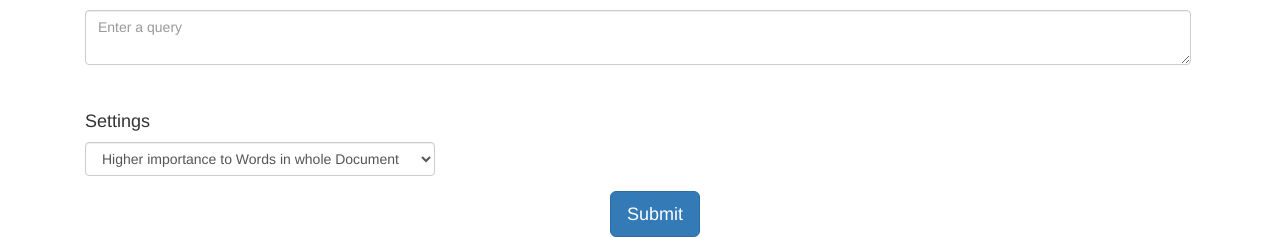
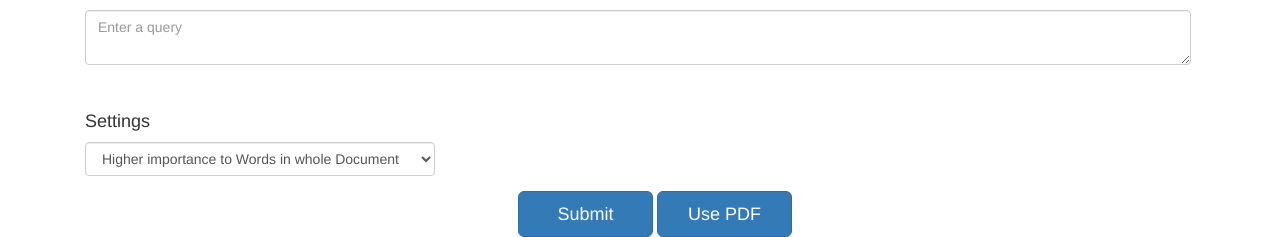
Before and after one commit to thomasmauerhofer/search-engine, a Flask app: page / in a window 1280 px wide. Shown: the part 586-823 px from the top of the page. Run offline with Flask 2, Linux system fonts and the light colour scheme; parts of the project's set-up code (start-up, migrations or seed data) failed here and were passed over; some libraries are stand-ins or nearby versions.

Commit message:
New animation

```diff
--- a/src/static/css/index.css
+++ b/src/static/css/index.css
@@ -72,3 +72,11 @@ div#settings {
     width: 97%;
     padding-top: 35px;
 }
+
+.b-nml {
+    width: 135px;
+}
+
+#use-pdf {
+    display: none;
+}
--- a/src/static/js/searchengine.js
+++ b/src/static/js/searchengine.js
@@ -9,6 +9,16 @@ $(document).ready(function () {
 
     $(".section-query").keyup(function (e) {
         setSectionQueryError(this);
+    });
+
+    $("#button-use-pdf").click(function () {
+        $("#use-query").hide();
+        $("#use-pdf").show();
+    });
+
+    $("#button-use-queries").click(function () {
+        $("#use-query").show();
+        $("#use-pdf").hide();
     });
 });
 
--- a/src/templates/index.html
+++ b/src/templates/index.html
@@ -1,5 +1,6 @@
 {% extends "layout.html" %} {% block body %}
     <div class="container">
+        <div id="use-query">
             <form role="form" method='POST' action='/'>
                 <h4>Whole Document</h4>
                 <div class="query">
@@ -53,8 +54,17 @@
                 </div>
 
                 <div class="div-submit text-center">
-                <button class="btn btn-primary btn-lg" type="submit">Submit</button>
+                    <button class="btn btn-primary btn-lg b-nml" type="submit">Submit</button>
+                    <button id="button-use-pdf" class="btn btn-primary btn-lg b-nml">Use PDF</button>
                 </div>
             </form>
+        </div>
+        <div id="use-pdf">
+            <p>Hello</p>
+            <div class="div-submit text-center">
+                <button class="btn btn-primary btn-lg b-nml" type="submit">Submit</button>
+                <button id="button-use-queries" class="btn btn-primary btn-lg b-nml">Use Queries</button>
+            </div>
+        </div>
     </div> <!-- /.container -->
 {% endblock %}
```
Also changed, not shown: src/static/js/result.js (+18 -0 lines), src/templates/result.html (+13 -3 lines). Lines whose indentation alone changed are shown as unchanged.
